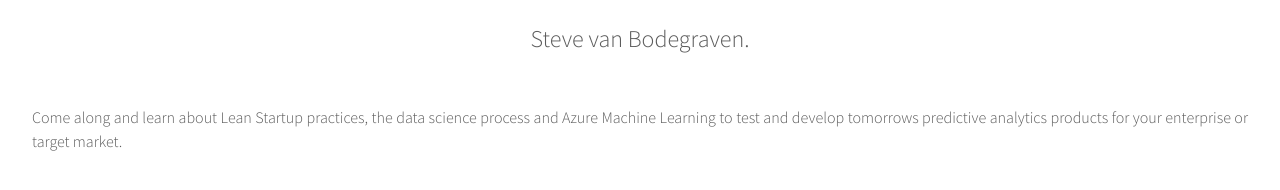
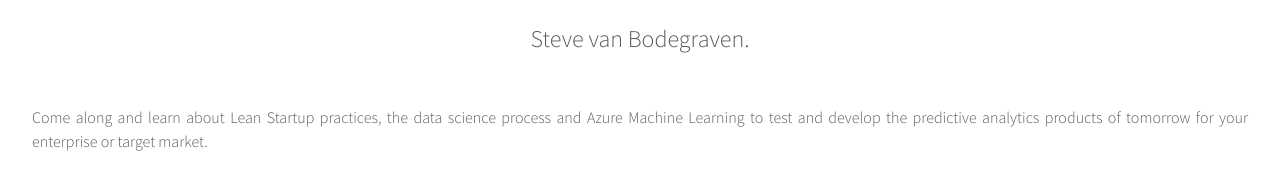
Before and after one commit to BrisbaneAzureUserGroup/BrisbaneAzureBootcamp, a plain HTML site: page index.html in a window 1280 px wide. Shown: the part 4790-4980 px from the top of the page. Drawn offline with Linux system fonts and the light colour scheme.

Commit message:
Updated wording in Steve's presso description

```diff
--- a/index.html
+++ b/index.html
@@ -390,7 +390,7 @@
 						</p>
 					</header>
 					<p>
-							Come along and learn about Lean Startup practices, the data science process and Azure Machine Learning to test and develop tomorrows predictive analytics products for your enterprise or target market.
+							Come along and learn about Lean Startup practices, the data science process and Azure Machine Learning to test and develop the predictive analytics products of tomorrow for your enterprise or target market.
 					</p>
 					<footer>
 						<a href="index.html#banner" class="button">Home</a>
```
